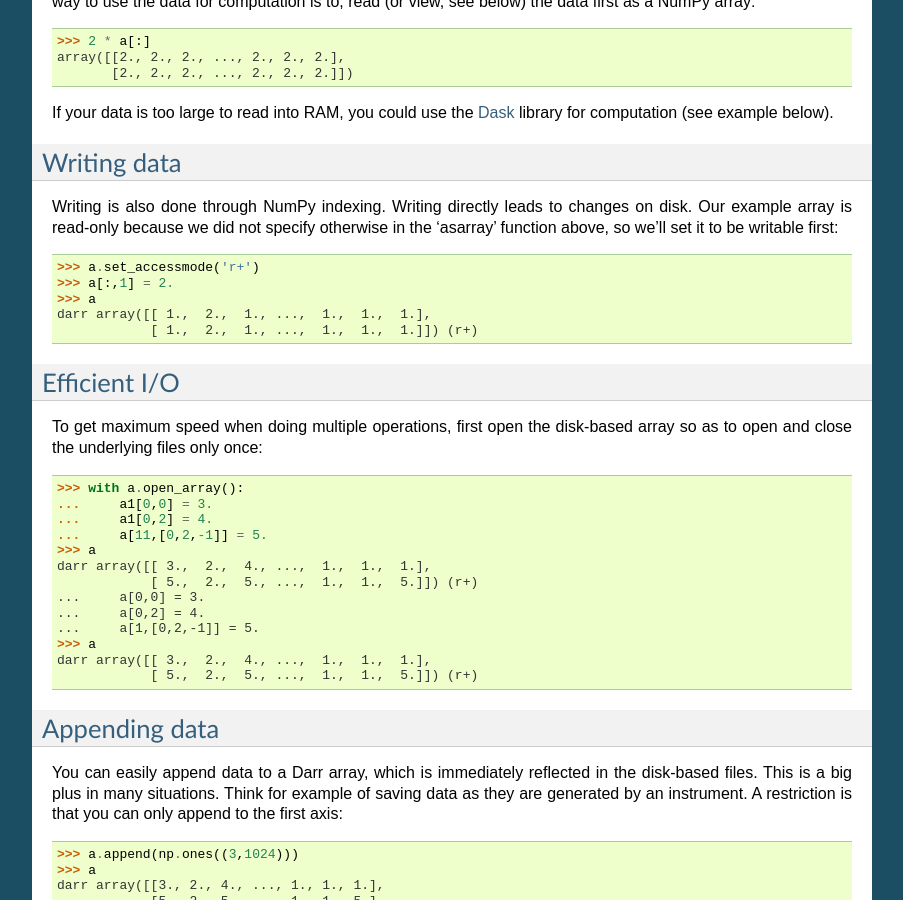
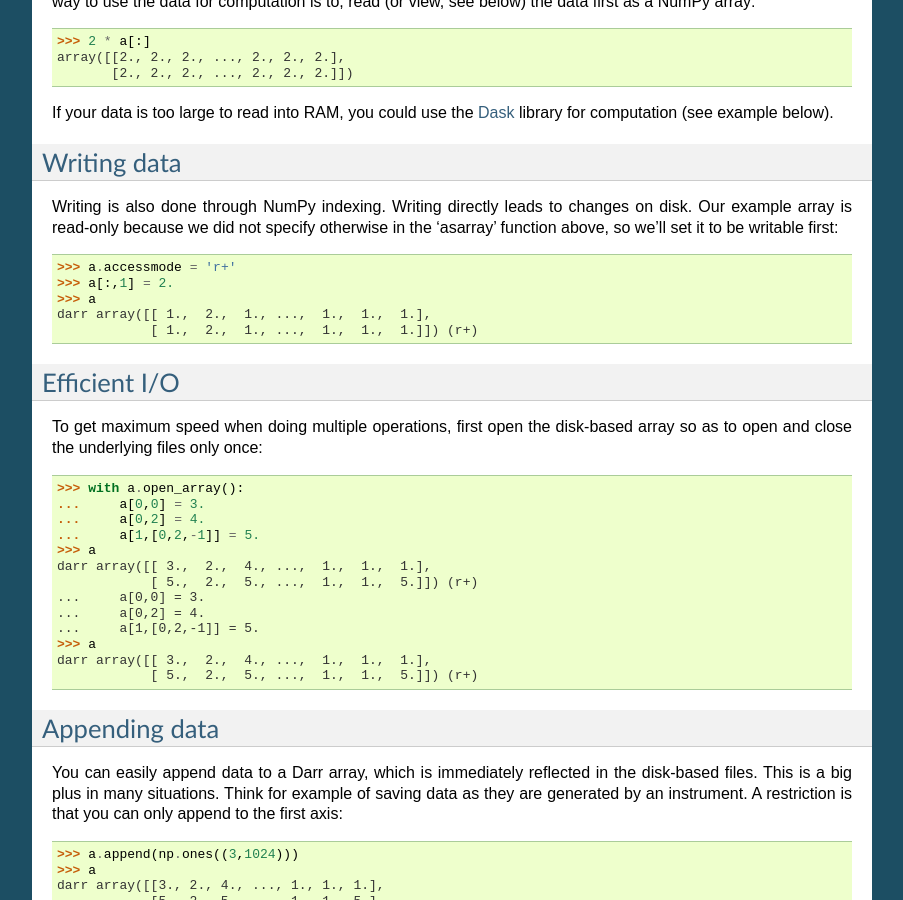
Before and after one commit to gbeckers/Darr, a Sphinx documentation site: the page built from docs/tutorial.rst, in a window 1280 px wide and 900 px high, scrolled down 2411 px. Shown: the whole window, without its empty margins (198-1101 px from the left). Built offline with Sphinx 7.4.7, drawn with Linux system fonts in a browser that asks for light colours.

Commit message:
improve tutorial further

```diff
--- a/docs/tutorial.rst
+++ b/docs/tutorial.rst
@@ -170,7 +170,7 @@ be writable first:
 
 .. code:: python
 
-    >>> a.set_accessmode('r+')
+    >>> a.accessmode = 'r+'
     >>> a[:,1] = 2.
     >>> a
     darr array([[ 1.,  2.,  1., ...,  1.,  1.,  1.],
@@ -187,9 +187,9 @@ array so as to open and close the underlying files only once:
 .. code:: python
 
     >>> with a.open_array():
-    ...     a1[0,0] = 3.
-    ...     a1[0,2] = 4.
-    ...     a[11,[0,2,-1]] = 5.
+    ...     a[0,0] = 3.
+    ...     a[0,2] = 4.
+    ...     a[1,[0,2,-1]] = 5.
     >>> a
     darr array([[ 3.,  2.,  4., ...,  1.,  1.,  1.],
                 [ 5.,  2.,  5., ...,  1.,  1.,  5.]]) (r+)
```
Also changed, not shown: 17 other files.
